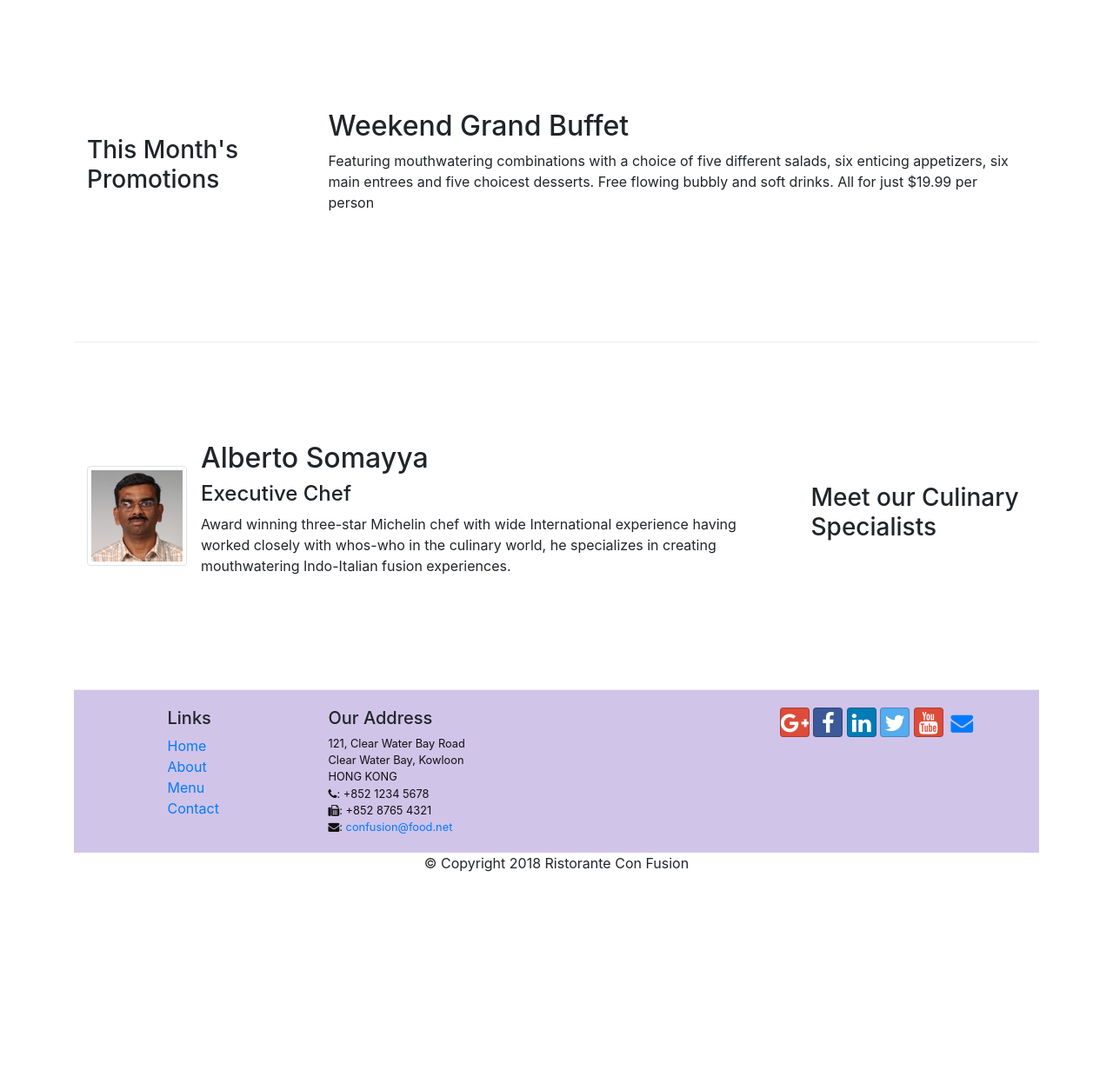
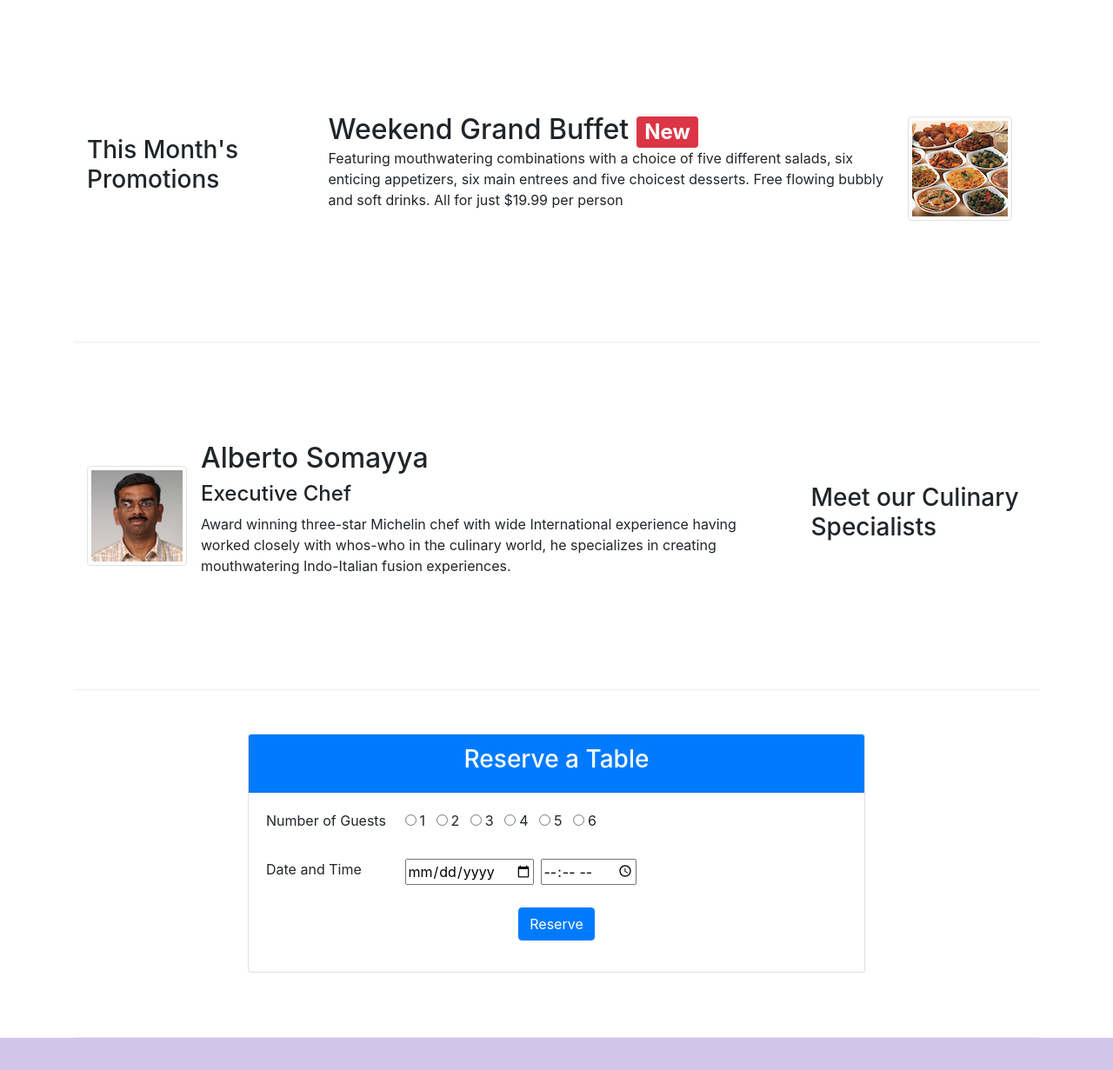
Before and after one commit to Enragedsaturday/Enragedsaturday.github.io, a website: page index.html in a window 1280 px wide. Shown: the part 740-1971 px from the top of the page at 87% size. Before the commit the page ends 1761 px from the top, so only its background shows below. Drawn offline with nearby package versions, Linux system fonts and the light colour scheme.

Commit message:
footer fix

```diff
--- a/index.html
+++ b/index.html
@@ -39,8 +39,11 @@
                     <h1>Ristorante con Fusion</h1>
                     <p>We take inspiration from the World's best cuisines, and create a unique fusion experience. Our lipsmacking creations will tickle your culinary senses!</p>
                 </div>
-                <div class="col-sm align-self-center">
+                <div class="col-sm text-center text-sm-left align-self-center">
                     <img src="assets/logo.png" alt="" class="img-fluid">
+                </div>
+                <div class="col-sm align-items-center">
+                    <a href="#reserve" class="btn btn-lg btn-block btn-warning mt-3 mt-sm-0">Reserve a Table</a>
                 </div>
             </div>
         </div>
@@ -56,7 +59,7 @@
                     <img class="d-flex mr-3 img-thumbnail align-self-center"
                             src="assets/uthappizza.png" alt="Uthappizza">
                     <div class="media-body">
-                        <h2 class="mt-0">Uthappizza <span class="badge badge-danger">HOT</span><span class="badge badge-pill badge-secondary">$4.99</span></h2>
+                        <h2 class="mt-0 d-inline">Uthappizza <span class="badge badge-danger">HOT</span><span class="badge badge-pill badge-secondary">$4.99</span></h2>
                         <p class="d-none d-sm-block">A unique combination of Indian Uthappam (pancake) and
                             Italian pizza, topped with Cerignola olives, ripe vine
                             cherry tomatoes, Vidalia onion, Guntur chillies and
@@ -72,8 +75,13 @@
                 <h3>This Month's Promotions</h3>
             </div>
             <div class="col col-sm col-md">
-                <h2>Weekend Grand Buffet</h2>
-                <p>Featuring mouthwatering combinations with a choice of five different salads, six enticing appetizers, six main entrees and five choicest desserts. Free flowing bubbly and soft drinks. All for just $19.99 per person </p>
+                <div class="media">
+                    <img src="assets/buffet.png" alt="" class="d-flex mr-3 img-thumbnail align-self-center order-sm-last">
+                    <div class="media-body">
+                        <h2 class="mt-0 d-inline">Weekend Grand Buffet <span class="badge btn-danger">New</span></h2>
+                        <p class="d-none d-sm-block">Featuring mouthwatering combinations with a choice of five different salads, six enticing appetizers, six main entrees and five choicest desserts. Free flowing bubbly and soft drinks. All for just $19.99 per person </p>
+                    </div>
+                </div>
             </div>
         </div>
 
@@ -93,9 +101,42 @@
                 </div>
             </div>
         </div>
+
+        <div class="row row-content">
+            <a name="reserve"></a>
+            <div class="col-sm-8 offset-sm-2">
+                <div class="card">
+                    <div class="card-header bg-primary text-center text-white"><h3 class>Reserve a Table</h3></div>
+                    <div class="card-body">
+                        <form action="">
+                            <div class="form-group row">
+                                <div class="col-sm-3"><p>Number of Guests</p></div>
+                                <div>
+                                    <label class="mr-2" for="g1"><input class="mr-1" type="radio" id="g1" name="radios" value="1">1</label>
+                                    <label class="mr-2" for="g2"><input class="mr-1" type="radio" id="g2" name="radios" value="2">2</label>
+                                    <label class="mr-2" for="g3"><input class="mr-1" type="radio" id="g3" name="radios" value="3">3</label>
+                                    <label class="mr-2" for="g4"><input class="mr-1" type="radio" id="g4" name="radios" value="4">4</label>
+                                    <label class="mr-2" for="g5"><input class="mr-1" type="radio" id="g5" name="radios" value="5">5</label>
+                                    <label class="mr-2" for="g6"><input class="mr-1" type="radio" id="g6" name="radios" value="6">6</label>
+                                </div>
+                            </div>
+                            <div class="form-group row">
+                                <div class="col-sm-3"><p>Date and Time</p></div>
+                                <label class="mr-2" for="date"><input type="date" id="date"></label>
+                                <label for="time"><input type="time" id="time"></label>
+                            </div>
+                            <div class="form-group row justify-content-center">
+                                <button type="button" class="btn btn-primary">Reserve</button>
+                            </div>
+                        </form>
+                    </div>
+                </div>
+            </div>
+        </div>
+
     </div>
 
-    <footer>
+    <footer class="footer">
         <div class="container">
             <div class="row footer">
                 <div class="col-4 offset-1 col-sm-2">
```
Also changed, not shown: aboutus.html (+1 -1 lines), contactus.html (+1 -1 lines).
